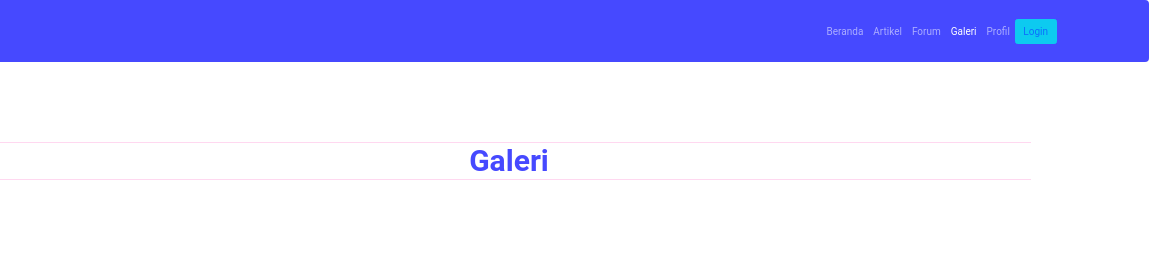
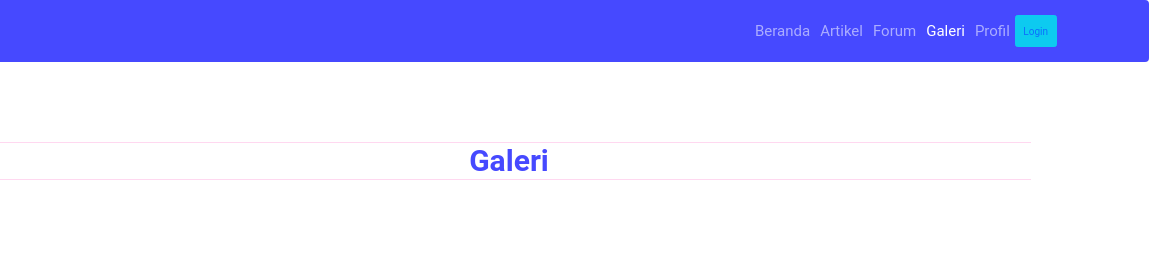
Before and after one commit to safiraanjani/C22-019-Capstone-Project, a plain HTML site: page galeri.html in a window 1280 px wide. Shown: the top 262 px of the page, 131-1280 px from the left. Drawn offline with nearby package versions, Linux system fonts and the light colour scheme; a web font is replaced by a local one.

Commit message:
Update galeri.html

```diff
--- a/galeri.html
+++ b/galeri.html
@@ -21,11 +21,11 @@
           </button>
           <div class="collapse navbar-collapse" id="navbarCollapse">
               <div class="navbar-nav ms-auto">
-                  <a href="index.html" class="nav-item nav-link">Beranda</a>
-                  <a href="artikel.html" class="nav-item nav-link">Artikel</a>
-                  <a href="forum.html" class="nav-item nav-link">Forum</a>
-                  <a href="galeri.html" class="nav-item nav-link active">Galeri</a>
-                  <a href="profile.html" class="nav-item nav-link">Profil</a>
+                    <a style="font-size: 15px;" href="index.html" class="nav-item nav-link">Beranda</a>
+                    <a style="font-size: 15px;" href="artikel.html" class="nav-item nav-link">Artikel</a>
+                    <a style="font-size: 15px;" href="forum.html" class="nav-item nav-link">Forum</a>
+                    <a style="font-size: 15px;" href="galeri.html" class="nav-item nav-link active">Galeri</a>
+                    <a style="font-size: 15px;" href="profile.html" class="nav-item nav-link">Profil</a>
                   <button type="button" class="btn btn-info"><a style="text-decoration:none" href="login.html">Login</a></button>
               </div>
           </div>
```
